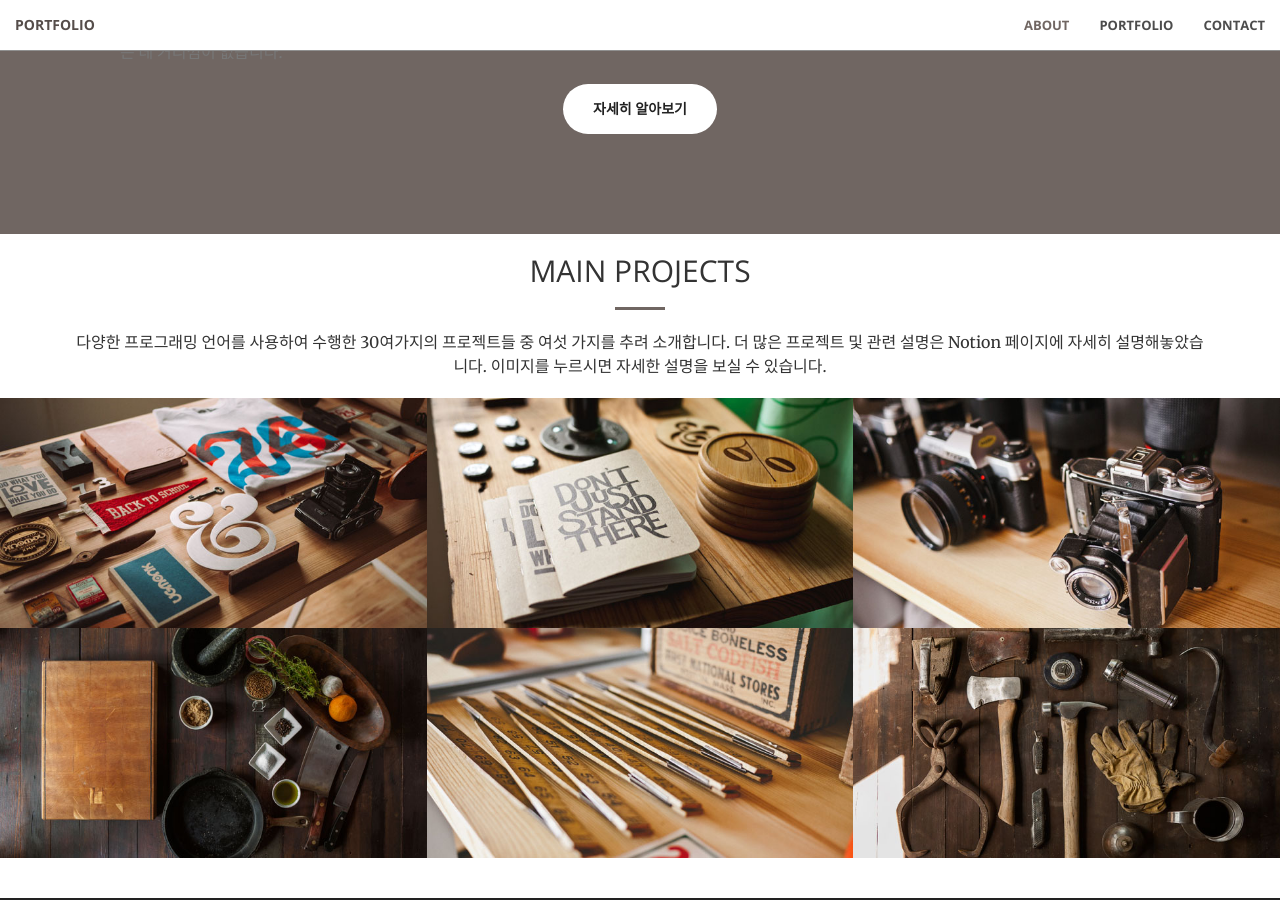
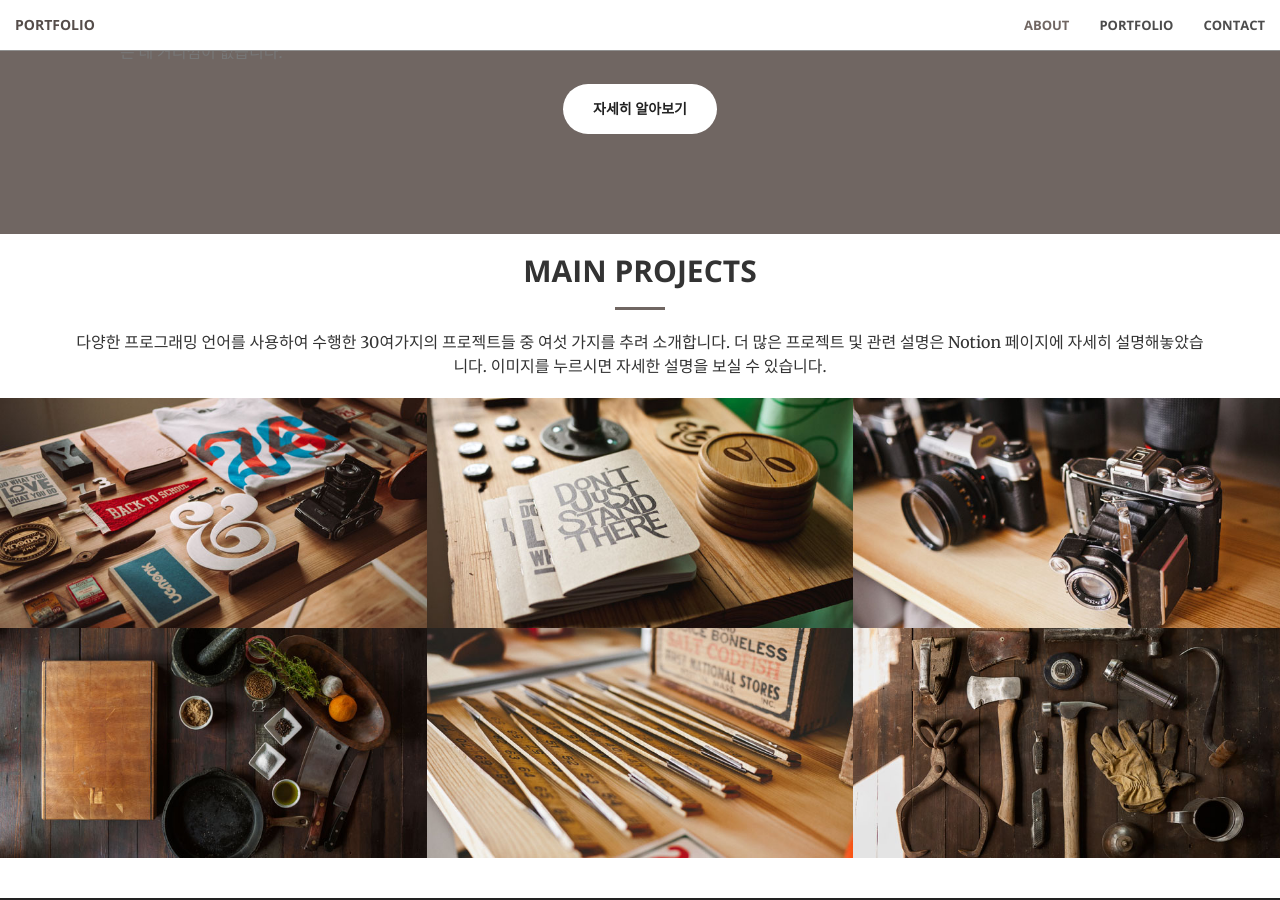
Before and after one commit to ymdev2023/ymdev2023.github.io, a Jekyll site: the page built from index.html, in a window 1280 px wide and 900 px high, scrolled down 2177 px. Built offline with Jekyll 4.4.1, drawn with Linux system fonts in a browser that asks for light colours.

Commit message:
Update portfolio.html

```diff
--- a/_includes/portfolio.html
+++ b/_includes/portfolio.html
@@ -3,7 +3,7 @@
         <p></p>
         <div class="row">
             <div class="col-lg-12 text-center">
-                <h2 class="section-heading">MAIN PROJECTS</h2>
+                <h2 class="section-heading"><b>MAIN PROJECTS</b></h2>
                 <hr class="primary">
                  <p></p>
                  <p>다양한 프로그래밍 언어를 사용하여 수행한 30여가지의 프로젝트들 중 여섯 가지를 추려 소개합니다. 더 많은 프로젝트 및 관련 설명은 Notion 페이지에 자세히 설명해놓았습니다. 이미지를 누르시면 자세한 설명을 보실 수 있습니다.</p>
```
